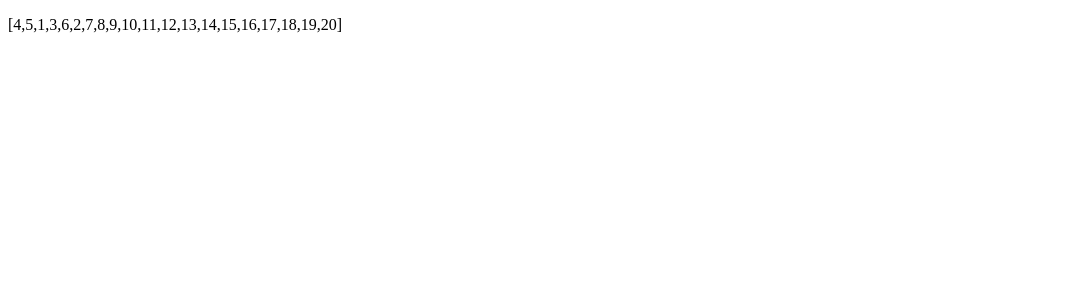
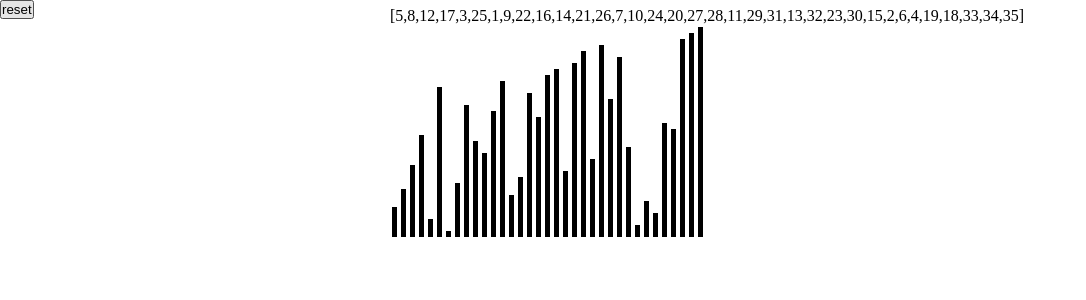
Before and after one commit to haffjjj/sorting-visualizer-react, a React (Create React App) app: page / in a window 1280 px wide. Shown: the top 300 px of the page, without its empty margins (0-1086 px from the left). Built offline with nearby package versions, Linux system fonts and the light colour scheme.

Commit message:
update: in development

```diff
--- a/src/components/Stick.tsx
+++ b/src/components/Stick.tsx
@@ -2,8 +2,8 @@ import React from "react"
 import "./stick.css"
 
 interface IStyle {
-  height: number,
-  width: number
+  height: string,
+  width: string
 }
 
 interface IProps extends IStyle {}
--- a/src/components/stick.css
+++ b/src/components/stick.css
@@ -2,4 +2,5 @@
   background-color: black;
   width: 100px; /*default width */
   height: 100px; /*default height */
+  margin: 2px;
 }
--- a/src/container/Home.tsx
+++ b/src/container/Home.tsx
@@ -1,7 +1,7 @@
 import React from "react"
 
-// import Stick from "../components/Stick"
-// import "./home.css"
+import Stick from "../components/Stick"
+import "./home.css"
 
 interface IProps {}
 
@@ -64,13 +64,19 @@ class Home extends React.Component<IProps , IState>{
                 this.setState({
                   arr: arr
                 })
+
             }
         }
     }
   }
 
+  private _handleReset = async () => {
+    const arr = this._randNumArr(35)
+    await this._asyncSetState({ arr })
+  }
+
   async componentDidMount(){
-    const arr = this._randNumArr(20)
+    const arr = this._randNumArr(35)
     await this._asyncSetState({ arr })
 
     //visualize bubble sort algorithm, sort data from state.arr
@@ -80,8 +86,15 @@ class Home extends React.Component<IProps , IState>{
   render(){
     return (
       <div className="wrapper">
+        <button onClick={this._handleReset}>reset</button>
         <div className="display">
-          <p>{JSON.stringify(this.state.arr)}</p>
+          {this.state.arr.map((numb) => (
+            <Stick
+              width={`1%`}
+              height={`${3*numb}%`}
+            />
+          ))}
+          {JSON.stringify(this.state.arr)}
         </div>
       </div>
     )
--- a/src/container/home.css
+++ b/src/container/home.css
@@ -1,11 +1,14 @@
 .wrapper{
   width: 100%;
   height: 100%;
-  /* padding: 200px; */
 }
 
-/* .display{
-  width: 100%;
-  height: 100%;
-  background-color: black;
-} */
+.display{
+  max-width: 500px;
+  height: 200px;
+  margin: auto;
+  margin-top: 20px;
+  display: flex;
+  flex-wrap: wrap-reverse;
+  /* background-color: blue; */
+}
--- a/src/index.css
+++ b/src/index.css
@@ -1,7 +1,7 @@
-/* *{
+*{
   padding: 0px;
   margin: 0px;
-} */
+}
 
 html, body, #root{
   width: 100%;
```
